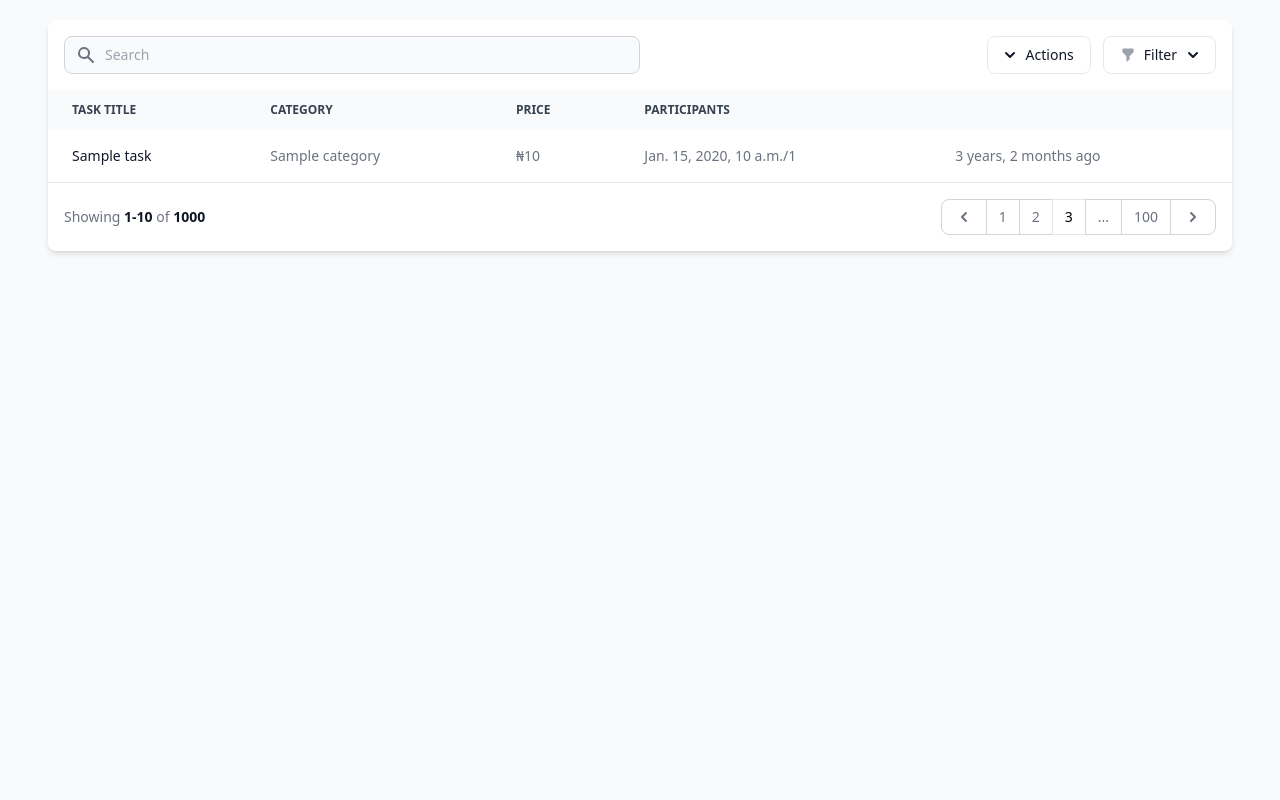
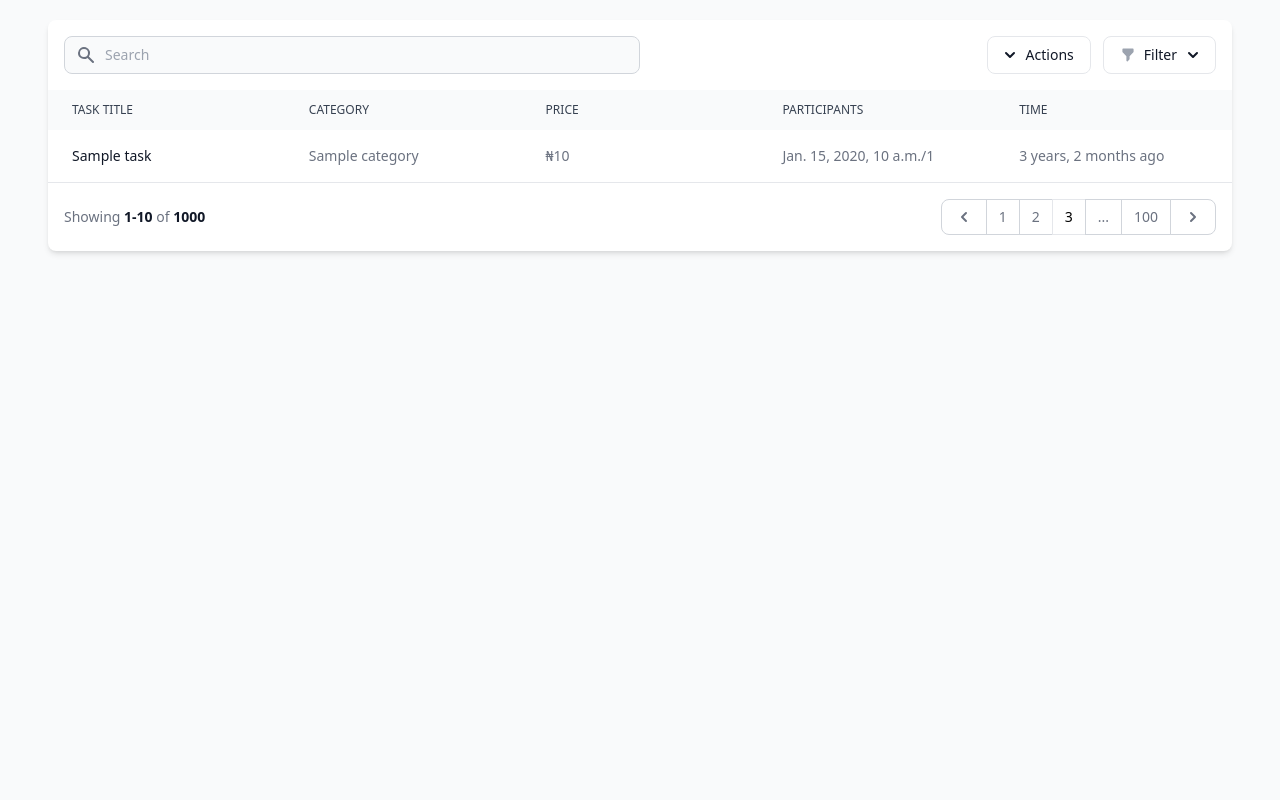
Before and after one commit to HectorGitt/remote, a Django app: template gigs/templates/jobs.html in a window 1280 px wide. Shown: the part 60-860 px from the top of the page. Run offline with Django 3.2, Linux system fonts and the light colour scheme; the template is opened without the code that fills it: most values are stand-ins (such as "Sample title", 1, 10 or a date in 2020); some libraries are stand-ins or nearby versions.

Commit message:
changed job table to div for easy anchoring

```diff
--- a/gigs/templates/jobs.html
+++ b/gigs/templates/jobs.html
@@ -85,49 +85,48 @@
             </div>
             <div class="overflow-x-auto">
                 <div class="relative overflow-x-auto">
-                    <table class="w-full text-sm text-left text-gray-500 dark:text-gray-400">
-                        <thead class="text-xs text-gray-700 uppercase bg-gray-50 dark:bg-gray-700 dark:text-gray-400">
-                            <tr>
-                                <th scope="col" class="px-6 py-3">
-                                    Task Title
-                                </th>
-                                <th scope="col" class="px-6 py-3">
-                                    Category
-                                </th>
-                                <th scope="col" class="px-6 py-3">
-                                    Price
-                                </th>
-                                <th scope="col" class="px-6 py-3">
-                                    Participants
-                                </th>
-                                <th scope="col" class="px-6 py-3">
+                    <div class="w-full flex flex-col text-sm text-left text-gray-500 dark:text-gray-400">
+                        <div class="text-xs grid grid-cols-5 text-gray-700 uppercase bg-gray-50 dark:bg-gray-700 dark:text-gray-400">
 
-                                </th>
-                            </tr>
-                        </thead>
-                        <tbody>
+                            <p scope="col" class="px-6 py-3 col-span-1">
+                                Task Title
+                            </p>
+                            <p scope="col" class="px-6 py-3">
+                                Category
+                            </p>
+                            <p scope="col" class="px-6 py-3">
+                                Price
+                            </p>
+                            <p scope="col" class="px-6 py-3">
+                                Participants
+                            </p>
+                            <p scope="col" class="px-6 py-3">
+                                Time
+                            </p>
+                        </div>
+                        <div>
                             {% for task in tasks  %}
-                            <tr class="bg-white border-b dark:bg-gray-800 dark:border-gray-700 hover:bg-gray-700 cursor-pointer">
-                                <th scope="row" class="px-6 py-4 font-medium text-gray-900 whitespace-nowrap dark:text-white">
+                            <a href={{task.get_url}} class="bg-white border-b grid grid-cols-5 dark:bg-gray-800 dark:border-gray-700 hover:bg-gray-700 cursor-pointer">
+                                <p scope="row" class="px-6 py-4 font-medium text-gray-900 whitespace-nowrap dark:text-white">
                                     {{ task.title }}
-                                </th>
-                                <td class="px-6 py-4">
+                                </p>
+                                <p class="px-6 py-4">
                                     {{ task.category }}
-                                </td>
-                                <td class="px-6 py-4">
+                                </p>
+                                <p class="px-6 py-4">
                                     &#8358;{{ task.unit_price }}
-                                </td>
-                                <td class="px-6 py-4">
+                                </p>
+                                <p class="px-6 py-4">
                                     {{task.registered_count}}/{{ task.total_participants }}
-                                </td>
-                                <td class="px-6 py-4">
+                                </p>
+                                <p class="px-6 py-4">
                                     {{ task.date_created|timesince }} ago
-                                </td>
-                            </tr>
+                                </p>
+                            </a>
                             {% endfor %}
 
-                        </tbody>
-                    </table>
+                        </div>
+                    </div>
                 </div>
 
             </div>
```
